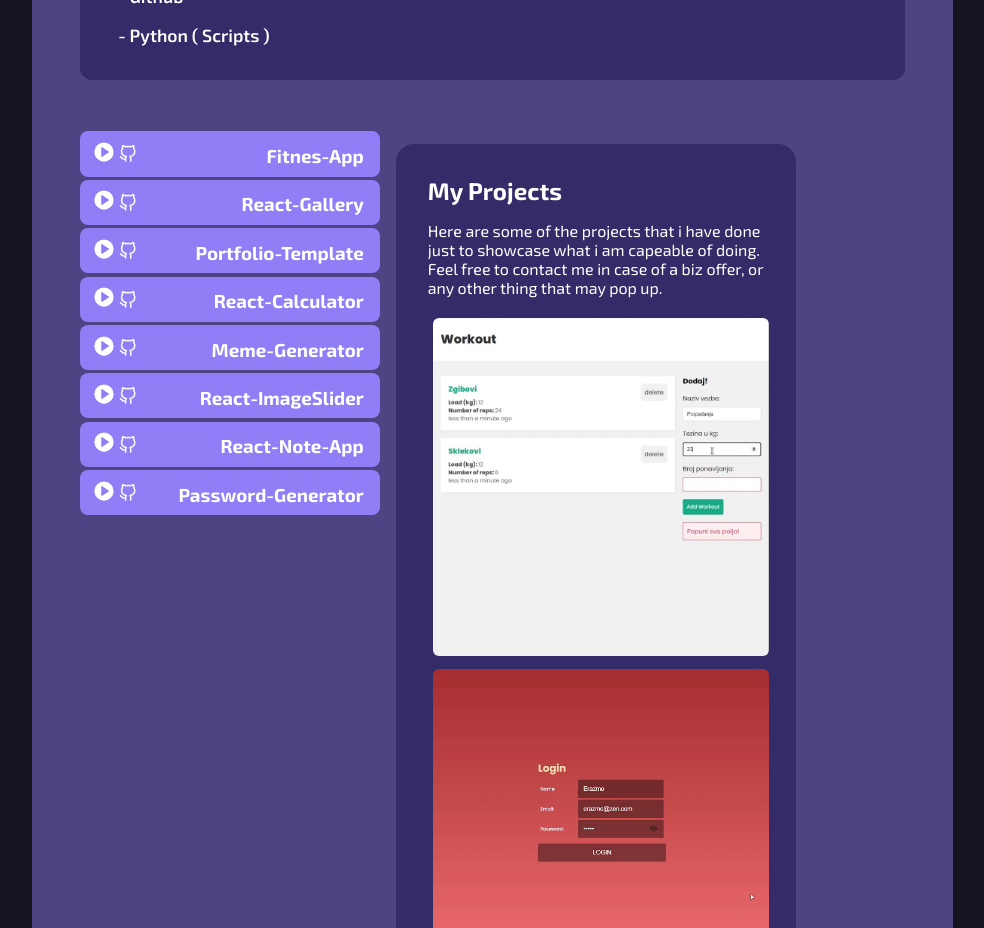
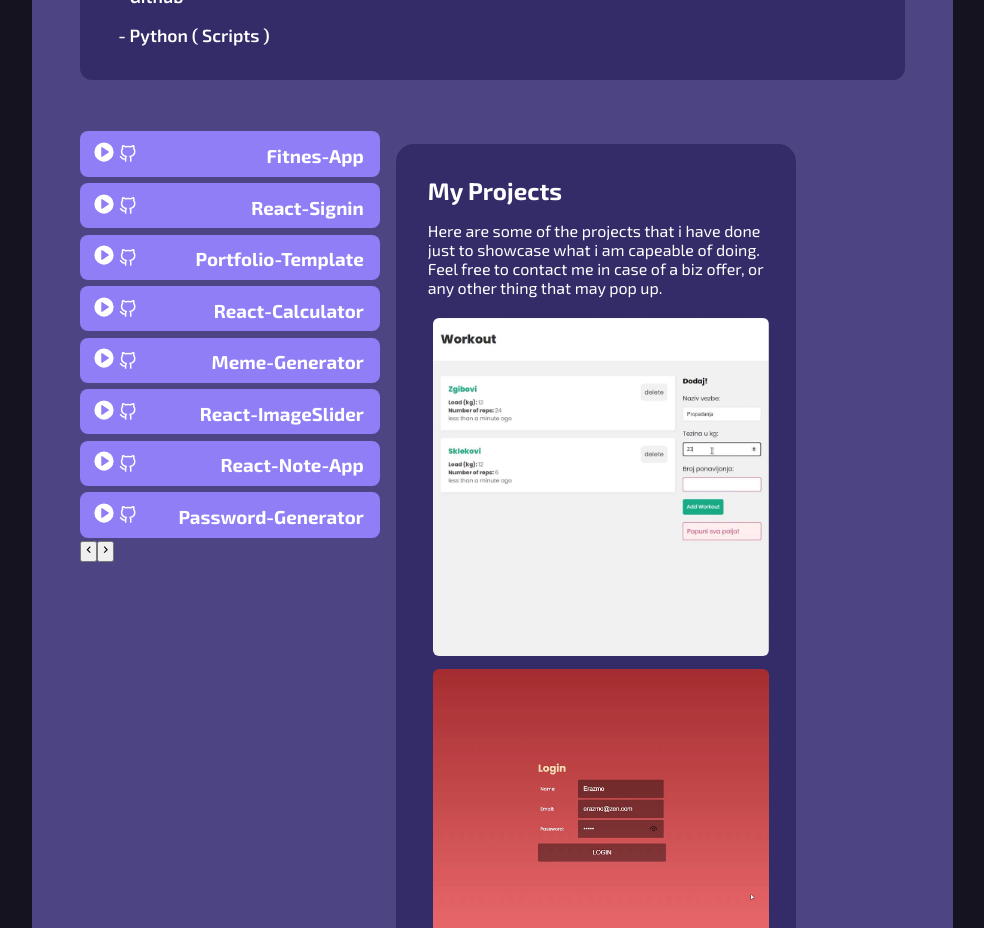
Before and after one commit to erazmozen/hub, a React (Create React App) app: page / in a window 1280 px wide. Shown: the part 1300-2228 px from the top of the page, without its empty margins (295-1279 px from the left). Built offline with nearby package versions, Linux system fonts and the light colour scheme.

Commit message:
Update Projects.jsx
Map over links to get ids for matching
Use State to implement slider for links

```diff
--- a/src/components/showpage/Projects.jsx
+++ b/src/components/showpage/Projects.jsx
@@ -2,22 +2,80 @@ import "../css/showpage/showpage.css";
 import ProjectLink from "../side/ProjectLink";
 import ProjectPreview from "../side/ProjectsPreview";
 import prevImages from "../../data/prevData";
+import { useState } from "react";
 
 const Projects = ({ icons }) => {
+  const [index, setIndex] = useState(0);
+
+  const projectLinks = [
+    {
+      title: "Fitnes-App",
+    },
+    {
+      title: "React-Signin",
+    },
+    {
+      title: "Portfolio-Template",
+    },
+    {
+      title: "React-Calculator",
+    },
+    {
+      title: "Meme-Generator",
+    },
+    {
+      title: "React-ImageSlider",
+    },
+    {
+      title: "React-Note-App",
+    },
+    {
+      title: "Password-Generator",
+    },
+  ];
+
+  function changeSlide(linkIndex) {
+    console.log("changeSlide");
+    if (linkIndex === index) return;
+    setIndex(linkIndex);
+  }
+
+  function nextSlide() {
+    const isLast = index === prevImages.length - 1;
+    setIndex(isLast ? 0 : index + 1);
+  }
+
+  function prevSlide() {
+    const isFirst = index === 0;
+    setIndex(isFirst ? prevImages.length - 1 : index - 1);
+  }
+
   console.log("Projects render");
   return (
     <div className="projects">
-      <div className="slink-holder">
-        <ProjectLink icons={icons} title="Fitnes-App" />
-        <ProjectLink icons={icons} title="React-Gallery" />
-        <ProjectLink icons={icons} title="Portfolio-Template" />
-        <ProjectLink icons={icons} title="React-Calculator" />
-        <ProjectLink icons={icons} title="Meme-Generator" />
-        <ProjectLink icons={icons} title="React-ImageSlider" />
-        <ProjectLink icons={icons} title="React-Note-App" />
-        <ProjectLink icons={icons} title="Password-Generator" />
+      <div className="link-holder">
+        {projectLinks.map((link, linkIndex) => (
+          <ProjectLink
+            icons={icons}
+            index={index}
+            linkIndex={linkIndex}
+            changeSlide={changeSlide}
+            title={link.title}
+          />
+        ))}
+
+        <div>
+          <div className="button-holder">
+            <button className="navigate-button" onClick={prevSlide}>
+              <icons.MdOutlineNavigateBefore />
+            </button>
+            <button className="navigate-button" onClick={nextSlide}>
+              <icons.MdOutlineNavigateNext />
+            </button>
+          </div>
+        </div>
       </div>
-      <ProjectPreview prevImages={prevImages} />
+      <ProjectPreview index={index} prevImages={prevImages} />
     </div>
   );
 };
```
